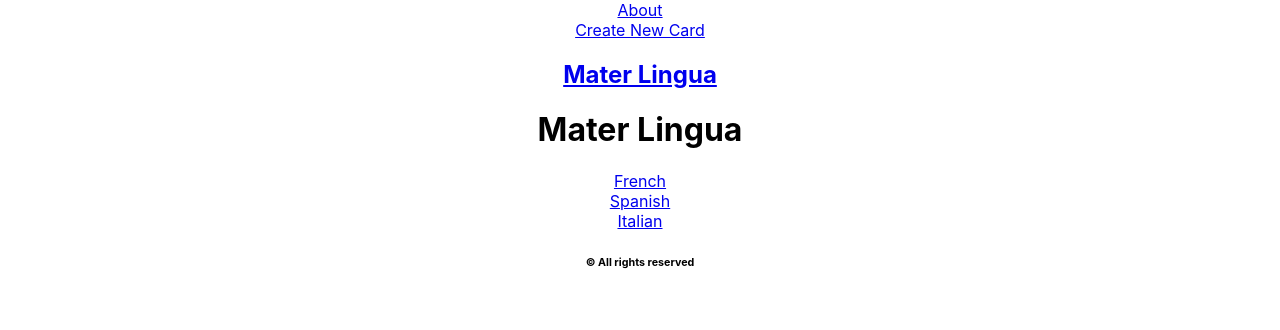
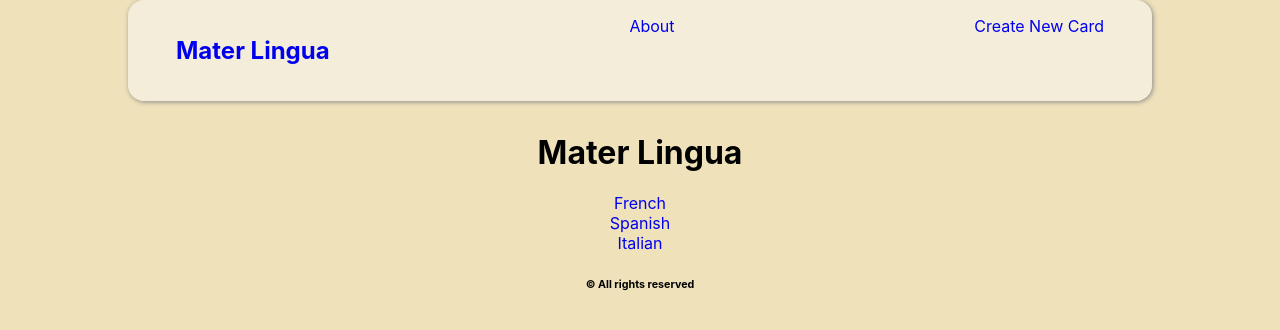
Before and after one commit to mmarvin3/Project-3-Application-Frontend, a React (Create React App) app: page / in a window 1280 px wide. Shown: the top 330 px of the page. Built offline with nearby package versions, Linux system fonts and the light colour scheme.

Commit message:
header updated and style sheet added

```diff
--- a/src/App.js
+++ b/src/App.js
@@ -2,6 +2,7 @@ import './App.css';
 import Header from './components/Header';
 import Main from './components/Main';
 import Footer from './components/Footer';
+import './stylesheets/style.css';
 
 
 function App() {
--- a/src/components/Header.js
+++ b/src/components/Header.js
@@ -3,15 +3,16 @@ import { Link } from 'react-router-dom';
 const Header = (props) => {
     return (
         <nav className="nav">
+            <Link to="/">
+                <h1>Mater Lingua</h1>
+            </Link>
             <Link to="/about">
                 <div className="about">About</div>
             </Link>
             <Link to="/create">
                 <div className="create">Create New Card</div>
             </Link>
-            <Link to="/">
-                <h1>Mater Lingua</h1>
-            </Link>
+
         </nav>
     )
 }
--- /dev/null
+++ b/src/stylesheets/style.css
@@ -0,0 +1,75 @@
+/* INDEX */
+body {
+    background-color: #EFE2BA;
+
+
+}
+
+.title-header {
+    display: flex;
+    justify-content: center;
+    font-family: 'Palanquin Dark', sans-serif;
+}
+
+.country-list {
+    list-style: none;
+}
+
+
+/* SHOW */
+nav {
+    width: 80%;
+    margin: 0 auto;
+    padding: 1em 3em;
+    box-sizing: border-box;
+    background: rgba(249, 249, 249, 0.5);
+    border-radius: 1em;
+    text-align: center;
+    box-shadow: 1px 1px 5px #888;
+    display: flex;
+    justify-content: space-between;
+    margin-bottom: 2em;
+}
+
+.show-main {
+    display: flex;
+    flex-direction: column;
+}
+
+.show-flag {
+    margin: 0 auto;
+}
+
+ul {
+    display: flex;
+    flex-wrap: wrap;
+    justify-content: space-between;
+}
+
+
+input[type="text"],
+input[type="submit"] {
+    width: 60%;
+    padding: 1em;
+    border: 0px;
+    border-radius: 0.5em;
+    box-shadow: 1px 1px 2px #ddd;
+    margin: 0.5em 0;
+}
+
+a {
+    text-decoration: none;
+}
+
+/* Header */
+header nav {
+    margin: 0;
+    display: flex;
+    align-items: center;
+    font-family: 'Montserrat', helvetica;
+    font-weight: 700;
+    font-size: 0.8em;
+    margin-left: 1em;
+    text-transform: uppercase;
+
+}
```
